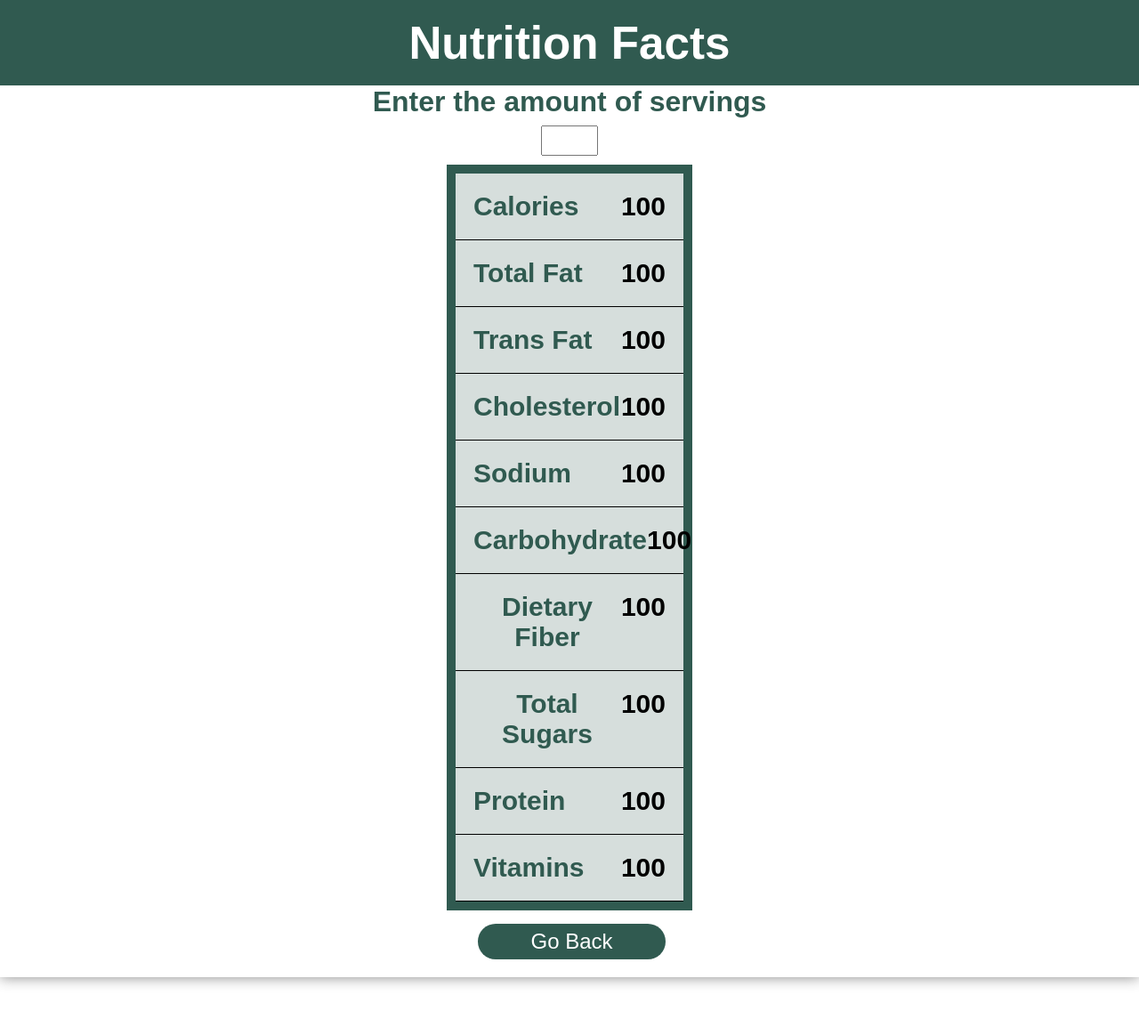
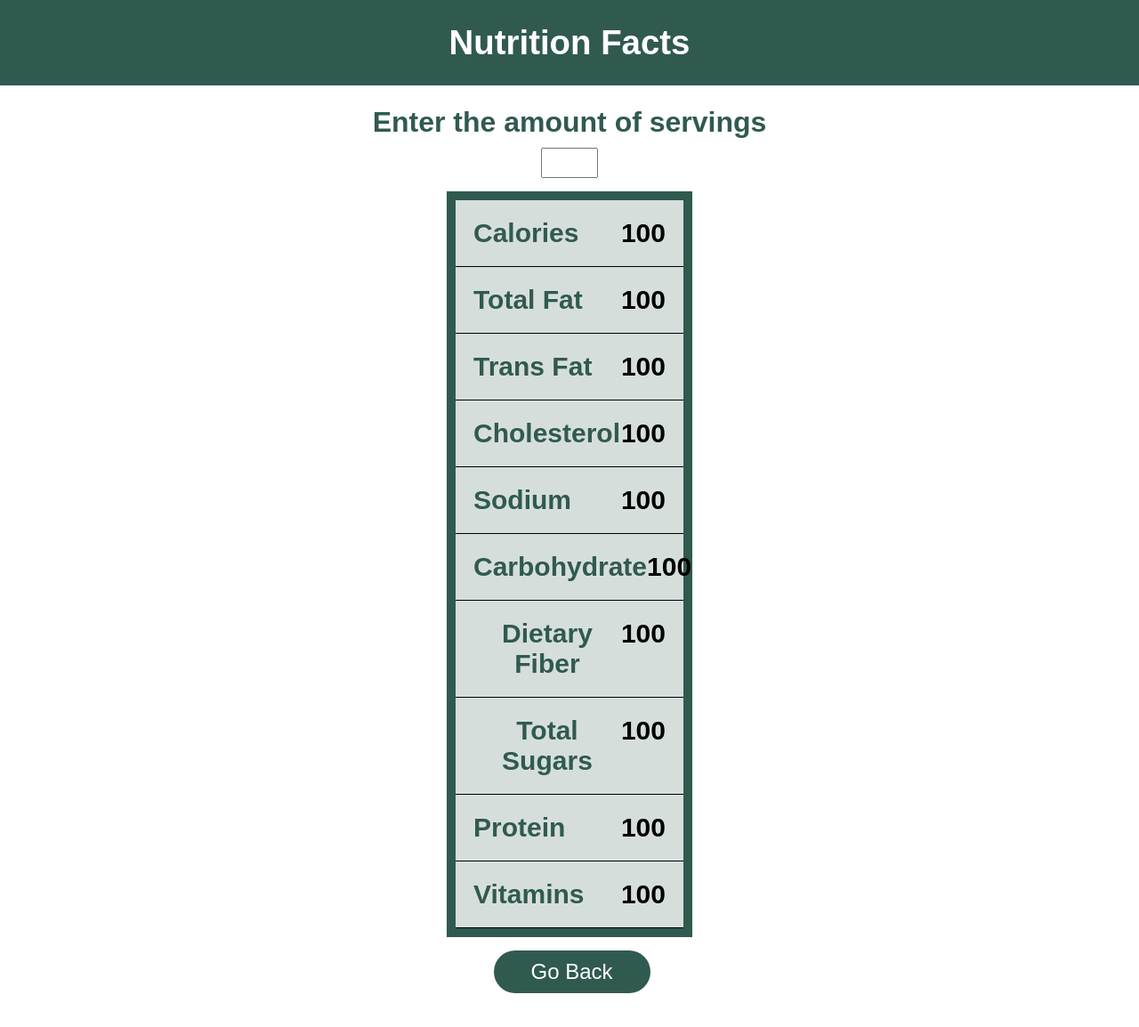
Before and after one commit to cse110-fa21-group16/cse110-fa21-group16, a plain HTML site: page source/index.html in a window 1280 px wide. Shown: the whole page at 89% size. Drawn offline with Linux system fonts and the light colour scheme; a script that the page names is missing.

Commit message:
Update main.css

```diff
--- a/source/main.css
+++ b/source/main.css
@@ -13,8 +13,7 @@
  *****************************************/
 article {
   width: 100%;
-  box-shadow: 0px 0px 15px #888888;
-  margin-bottom: 90px;
+  /* box-shadow: 0px 0px 15px #888888; */
 }
 
 /*****************************************
@@ -42,7 +41,7 @@ article {
   .header-div h1 {
     text-align: center;
     color: white;
-    font-size: 4vw;
+    font-size: 3vw;
   }
 
 /*****************************************
@@ -63,12 +62,14 @@ article {
  *****************************************/
 
  .servings{
+   margin-top: 23px;
    text-align: center;
  }
 
  #servingSize{
   max-width: 10em;
-  margin-bottom: 10px;
+  margin-top: 10px;
+  margin-bottom: 15px;
  }
 
  /* .grid-container {
@@ -134,12 +135,12 @@ article {
   #back{
     font-size: x-large;
     margin-left: 5px;
-    width: 30%;
-    height: 40px;
+    width: 25%;
+    height: 48px;
     background-color: rgb(48, 90, 80);
     border: none;
     color: white;
     border-radius: 99px;
     cursor: pointer;
-    margin-bottom: 15px;
+    margin-bottom: 4px;
   }
```
